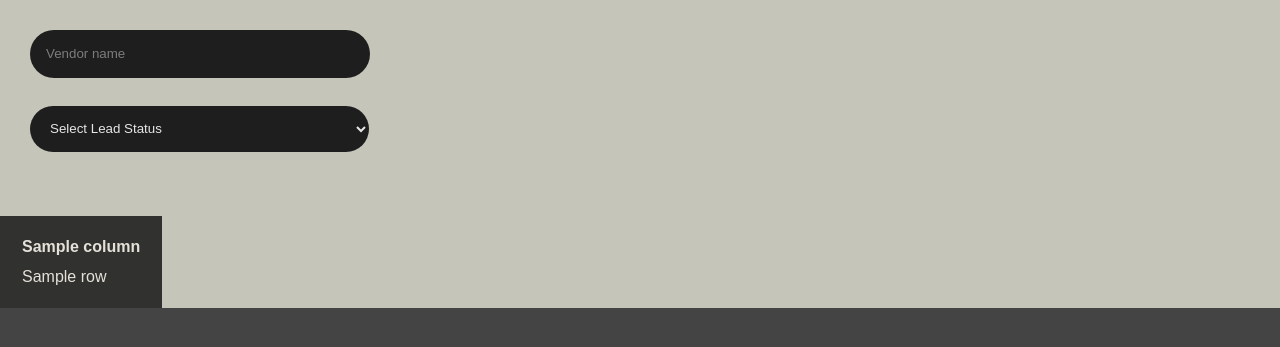
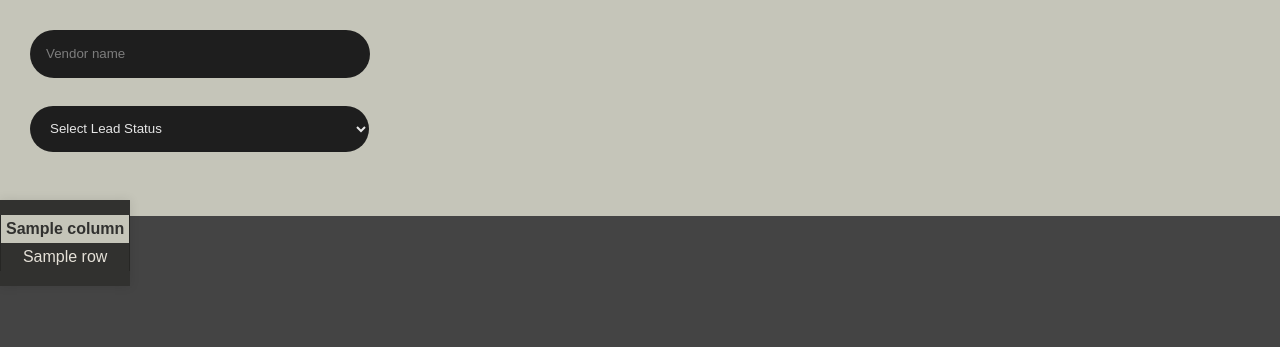
Before and after one commit to Ritvik2205/reports-dashboard, a Flask app: template website/templates/report.html in a window 1280 px wide. Shown: the part 100-447 px from the top of the page. Run offline with Flask 3, Linux system fonts and the light colour scheme; the template is opened without the code that fills it: most values are stand-ins (such as "Sample title", 1, 10 or a date in 2020); some libraries are stand-ins or nearby versions; some web fonts are replaced.

Commit message:
adding css for table and homepage (initial)

```diff
--- a/website/static/styles.css
+++ b/website/static/styles.css
@@ -31,7 +31,35 @@ html {
 
 body {
     color: var(--text-color);
+}
 
+/* ----------------------------------------------------------------------------------------------------- */
+/* ------------------------------------------- Homepage CSS -------------------------------------------- */
+/* ----------------------------------------------------------------------------------------------------- */
+
+#homepage .tab {
+    display: flex;
+    justify-content: center;
+}
+
+#homepage .left-panel {
+    background-color: var(--secondary-color);
+    width: 75%;
+}
+
+#homepage .left-heading {
+    padding-left: 25px;
+    font-size: 30px;
+    font-weight: 700;
+    margin-top: 20px;
+    margin-bottom: 20px;
+    color: var(--text-color);
+}
+
+#homepage .right-panel {
+    background-color: var(--primary-color);
+    border: 5px solid var(--secondary-color);
+    width: 20%;
 }
 
 /* -----------------------------------------------------------------------------------------------------  */
@@ -289,6 +317,7 @@ body {
 
 .middle-panel {
     width: 40%;
+    overflow: scroll;
 }
 
 .middle-panel-heading {
@@ -298,7 +327,6 @@ body {
     font-size: 24px;
     font-weight: 500;
     margin-bottom: 20px;
-
 }
 
 #selectAllColumns {
@@ -318,6 +346,7 @@ body {
 #tab1 .selected-tables {
     display: flex;
     flex-direction: row;
+    overflow: scroll;
 }
 
 .list {
@@ -678,20 +707,48 @@ body {
     padding-left: 0;
 }
 
+.table-wrapper {
+    top: 300px;
+    position: absolute;
+    display: flex;
+    flex-direction: column;
+    justify-content: start;
+    align-items: left;
+    /* padding-top: 15px; */
+    background-color: var(--secondary-color);
+    box-shadow: 0 0 10px rgba(0, 0, 0, 0.1);
+    max-width: 100vw;
+    max-height: calc(100svh - 300px);
+    overflow: scroll;
+}
+
 .leads-table {
-    background: var(--secondary-color);
+    /* background: var(--secondary-color); */
     position: relative;
     border: var(--secondary-color);
-    padding: 15px;
+    padding: 15px 0;
+    max-width: 100vw;
+    border-collapse: separate;
+    border-spacing: 0;
     /* max-width: 1200px; */
 }
 
 th,
 td {
     padding: 5px;
+    max-width: fit-content;
+    text-align: center;
+    border-left: 1px solid #262624;
+    border-right: 1px solid #262624;
 }
 
-
+th {
+    background-color: var(--primary-color);
+    color: var(--secondary-color);
+    font-weight: 600;
+    position: sticky;
+    top: 0px;
+}
 
 .name-search-div {
     width: 100%;
```
